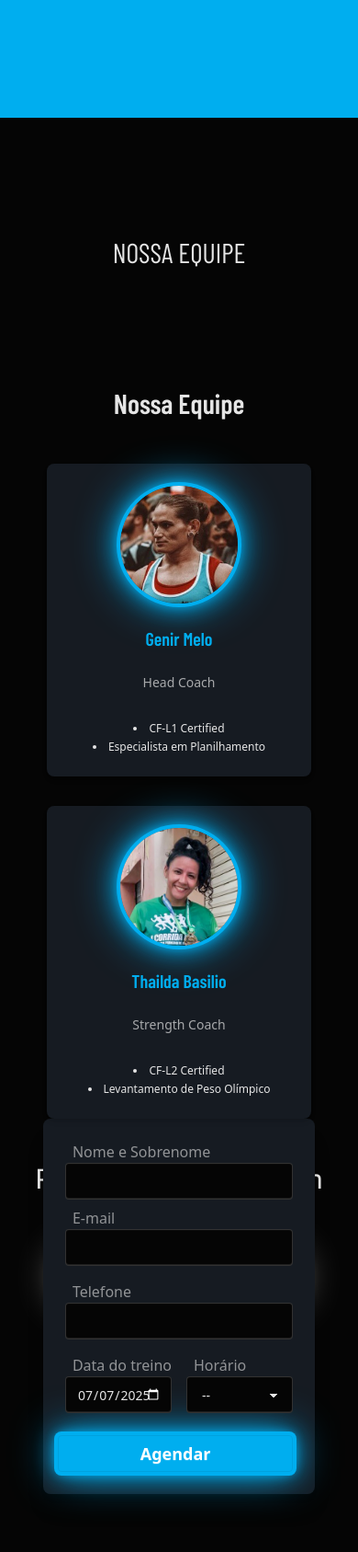
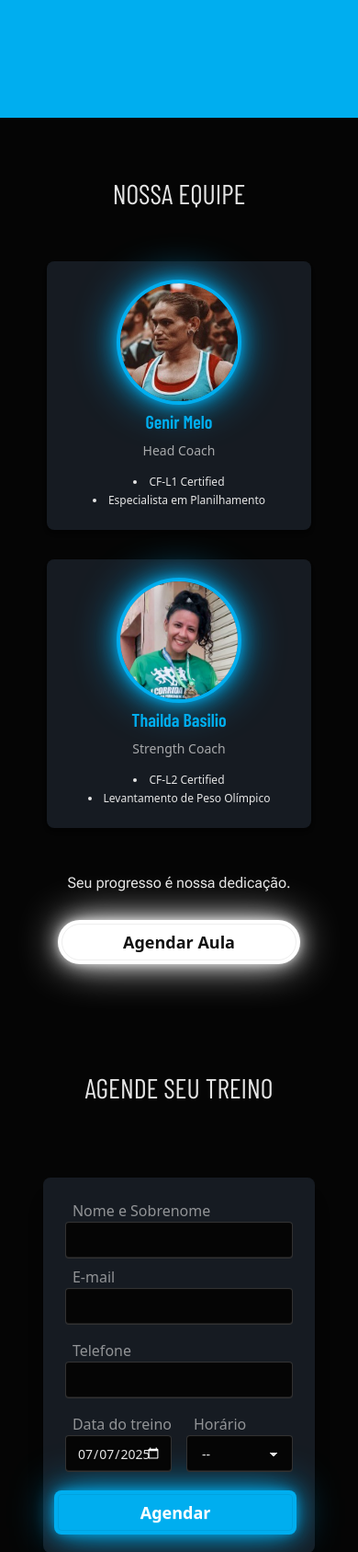
Before and after one commit to bessavagner/template-mark03-bbi, a Python web app: template src/templates/home.html in a window 390 px wide. Shown: the part 2708-4395 px from the top of the page at 92% size. Run offline with Jinja, Linux system fonts and the light colour scheme; the template is opened without the code that fills it, so the values that code supplies are empty; some libraries are stand-ins or nearby versions; some web fonts are replaced.

Commit message:
fix: make staff section responsive

```diff
--- a/src/static/js/modules/apps/coaches.js
+++ b/src/static/js/modules/apps/coaches.js
@@ -9,7 +9,7 @@
     super("card w-72 bg-base-300 rounded-lg shadow-md " +
       "transition-transform duration-300 hover:shadow-neon hover:scale-110"
     );
-    this.body.addClassList("card-body flex flex-col items-center text-center p-6 space-y-4");
+    this.body.addClassList("card-body flex flex-col items-center text-center p-6 md:space-y-4");
   }
   renderContent(options = {}) {
     const { name = "", title = "", image = "", credentials = [] } = options;
@@ -119,16 +119,11 @@
  */
 export class AppStaff extends Component {
   constructor() {
-    super("section", "flex flex-col items-center justify-center py-20 bg-base-100 text-base-content");
+    super("section", "flex flex-col items-center justify-center py-2 md:py-20 bg-base-100 text-base-content");
   }
 
   /** Renderiza grid de CoachCards */
   renderContent() {
-    // Título
-    new Component("h2",
-      "text-center text-3xl md:text-4xl font-heading barlow-condensed-semibold mb-12")
-      .setText("Nossa Equipe")
-      .render({ target: this.element });
 
     // Wrapper do grid
     const grid = new Component(
@@ -143,9 +138,9 @@
     );
 
     // CTA final
-    new Component("p", "text-center mt-12 text-3xl roboto-flex-400")
+    new Component("p", "text-center mt-12 text-md md:text-3xl roboto-flex-400")
       .setText(
-        'Pronto para treinar com elas?'
+        'Seu progresso é nossa dedicação.'
       )
       .render({ target: this.element });
 
@@ -163,7 +158,6 @@
             ?.scrollIntoView({ behavior: "smooth" });
         },
       })
-      .setText("Agendar Aula")
       .render({ target: this.element });
 
   }
--- a/src/templates/sections/coaches.html
+++ b/src/templates/sections/coaches.html
@@ -1,4 +1,4 @@
-<section id="coaches" class="py-16 text-base-content w-full h-screen">
+<section id="coaches" class="md:py-16 text-base-content w-full h-screen">
   <div class="container mx-auto mt-16 px-4">
     <h2 class="text-3xl md:text-7xl font-heading text-center barlow-condensed-light mb-12">
       NOSSA EQUIPE
```
Also changed, not shown: src/static/css/styles.css.
